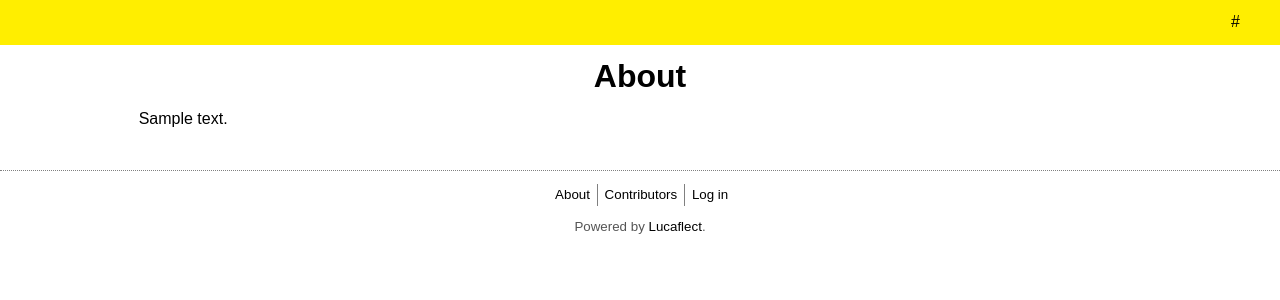
After one commit to ivyallie/Lucaflect, a Python web app: template templates/about.html in a window 1280 px wide. The commit adds this page. Shown: the top 300 px of the page. Run offline with Jinja, Linux system fonts and the light colour scheme; the template is opened without the code that fills it: most values are stand-ins (such as "Sample title", 1, 10 or a date in 2020).

Commit message:
Added about page. Fixed bug in user editor.

```diff
--- a/auth.py
+++ b/auth.py
@@ -176,6 +176,8 @@ def update_user(id):
         if post['group']:
             if g.user['user_group']=='admin' and g.user['user_id']!=id:
                 group = post['group']
+        else:
+            group=False
 
         user_meta_json = dumps(user_meta)
 
--- a/static/style.css
+++ b/static/style.css
@@ -256,11 +256,21 @@ section.comic a.link_block .description {
 
 section.textblock p {
     text-align: center;
-    font-size: 16pt;
+    width:75%;
+    margin: 10pt auto;
+
+    line-height: 18pt;
 }
 
 section.textblock {
     margin: 20pt auto;
+}
+
+/* Homepage */
+p.about {
+    width:80%;
+    margin:10pt auto;
+    line-height: 16pt;
 }
 
 /* Single Comic */
--- /dev/null
+++ b/templates/about.html
@@ -0,0 +1,6 @@
+{% extends 'basis.html' %}
+{% block title %}About{% endblock %}
+{% block pageheader %}About{% endblock %}
+{% block content %}
+    <p class="about">{{ description }}</p>
+{% endblock %}
--- a/templates/basis.html
+++ b/templates/basis.html
@@ -44,7 +44,7 @@
     </div>
 <div id="footer">
     <ul>
-        <li><a href="">About</a></li>
+        <li><a href="{{ url_for('routes.about') }}">About</a></li>
         <li><a href="{{ url_for('routes.contributors') }}">Contributors</a></li>
         {% if g.user %}
             <li><a href="{{ url_for('routes.workspace') }}">Workspace</a></li>
```
Also changed, not shown: routes.py (+11 -0 lines).
